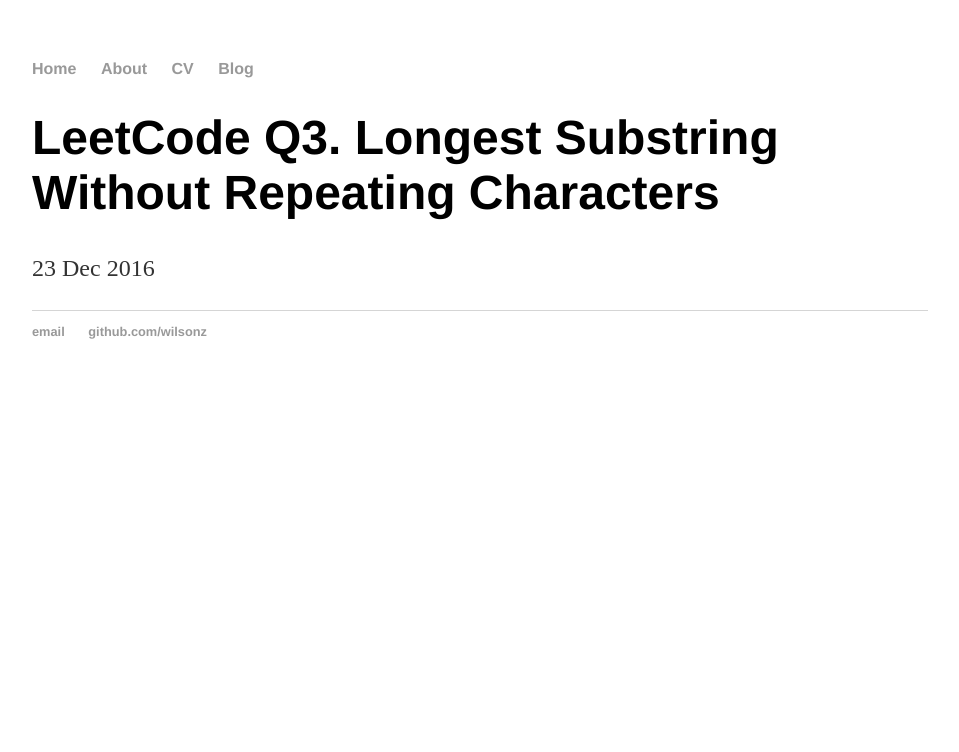
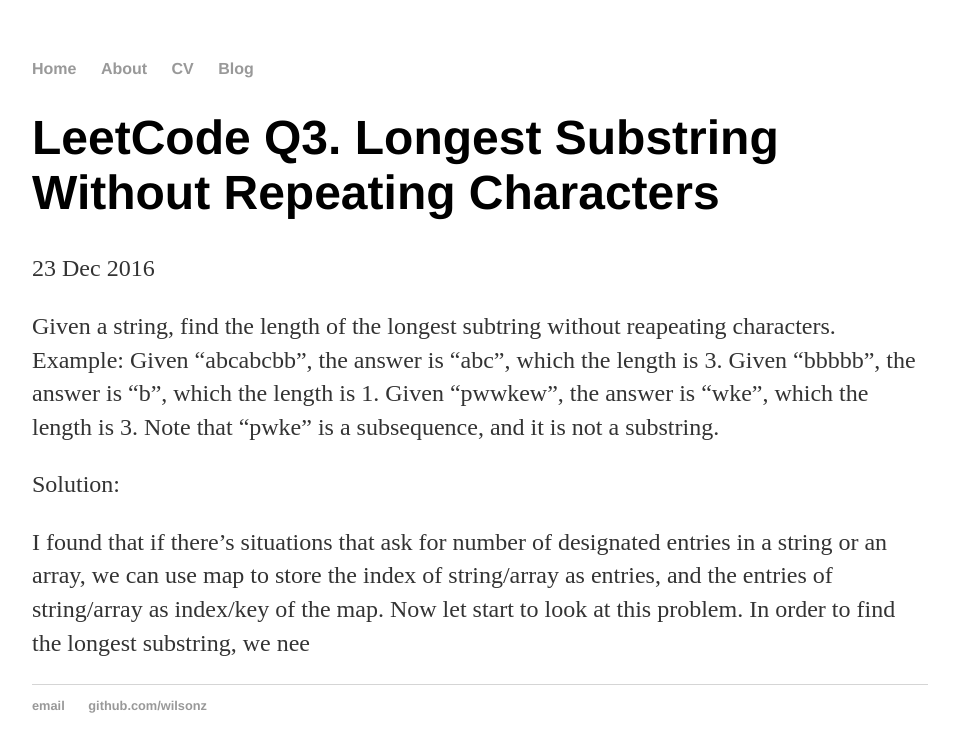
Before and after one commit to wilsonz/wilsonz.github.io, a Jekyll site: the page built from _posts/2016-12-23-LeetCode-Q3.-Longest-Substring-Without-Repeating-Char.md, in a window 1280 px wide. Shown: the top 752 px of the page, without its empty margins (160-1119 px from the left). Built offline with Jekyll 4.4.1, drawn with Linux system fonts in a browser that asks for light colours.

Commit message:
Update 2016-12-23-LeetCode-Q3.-Longest-Substring-Without-Repeating-Char.md

```diff
--- a/_posts/2016-12-23-LeetCode-Q3.-Longest-Substring-Without-Repeating-Char.md
+++ b/_posts/2016-12-23-LeetCode-Q3.-Longest-Substring-Without-Repeating-Char.md
@@ -3,3 +3,17 @@
 title: "LeetCode Q3. Longest Substring Without Repeating Characters"
 time: 2016-12-23
 ---
+Given a string, find the length of the longest subtring without reapeating characters.
+Example:
+Given "abcabcbb", the answer is "abc", which the length is 3.
+Given "bbbbb", the answer is "b", which the length is 1.
+Given "pwwkew", the answer is "wke", which the length is 3.
+Note that "pwke" is a subsequence, and it is not a substring.
+
+Solution:
+
+I found that if there's situations that ask for number of designated entries in a string or an array,
+we can use map to store the index of string/array as entries, and the entries of string/array as index/key
+of the map.
+Now let start to look at this problem.
+In order to find the longest substring, we nee
```
